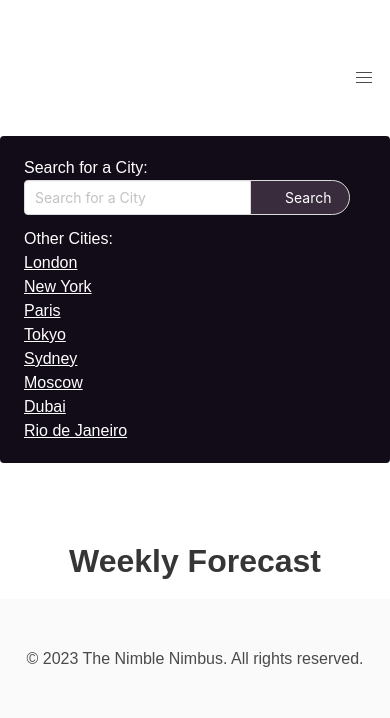
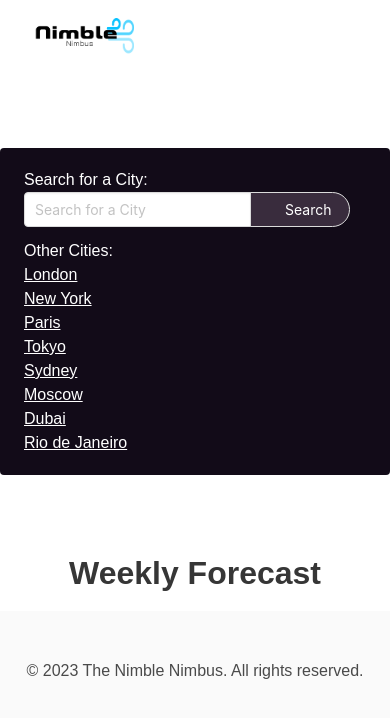
Before and after one commit to Erazerlista/TheNimbleNimbus, a plain HTML site: page index.html in a window 390 px wide. Drawn offline with nearby package versions, Linux system fonts and the light colour scheme.

Commit message:
changed text

```diff
--- a/index.html
+++ b/index.html
@@ -11,28 +11,13 @@
     <link rel="stylesheet" href="./assets/style.css" />
   </head>
   <body>
-<nav class="navbar" role="navigation" aria-label="main navigation">
-  <div class="navbar-brand">
-    <a class="navbar-item" href="./index.html"
-     <img alt="Weather forecasting website" src="./assets/Logo.png" class="logo-image" />
-    </a>
-  </div>
-</nav>
-        <a
-          role="button"
-          id="burger"
-          class="navbar-burger"
-          aria-label="menu"
-          aria-expanded="false"
-          data-target="navbarBasicExample"
-        >
-          <span aria-hidden="true"></span>
-          <span aria-hidden="true"></span>
-          <span aria-hidden="true"></span>
+    <nav class="navbar" role="navigation" aria-label="main navigation">
+      <div class="navbar-brand">
+        <a class="navbar-item" href="./index.html">
+          <img alt="picture of weather logo" src="./assets/Logo.png" class="logo-image" />
         </a>
       </div>
     </nav>
-
     <main>
       <div class="container">
         <div class="columns">
@@ -92,5 +77,4 @@
         <p>&copy; 2023 The Nimble Nimbus. All rights reserved.</p>
       </div>
     </footer>
-  </body>
-</html>
+  </
```
